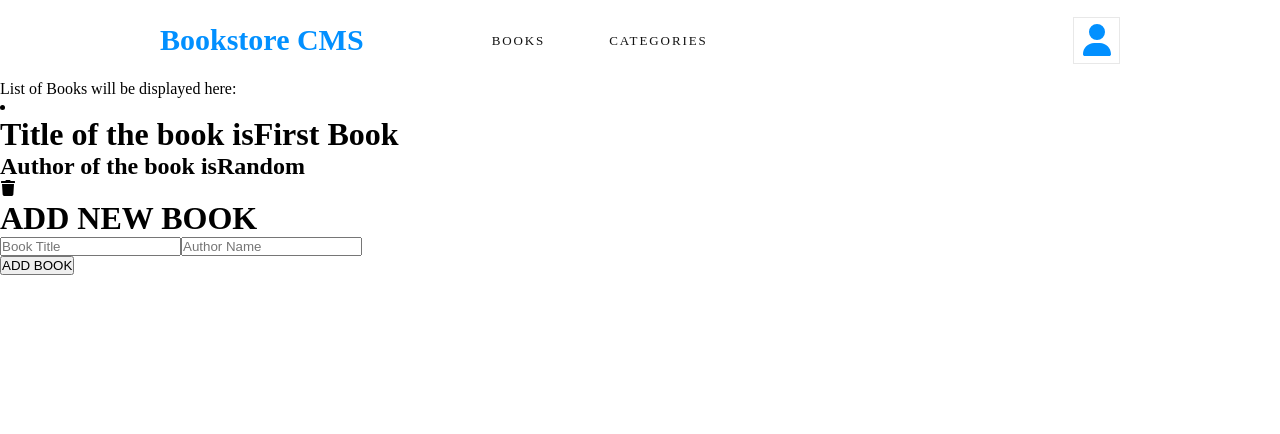
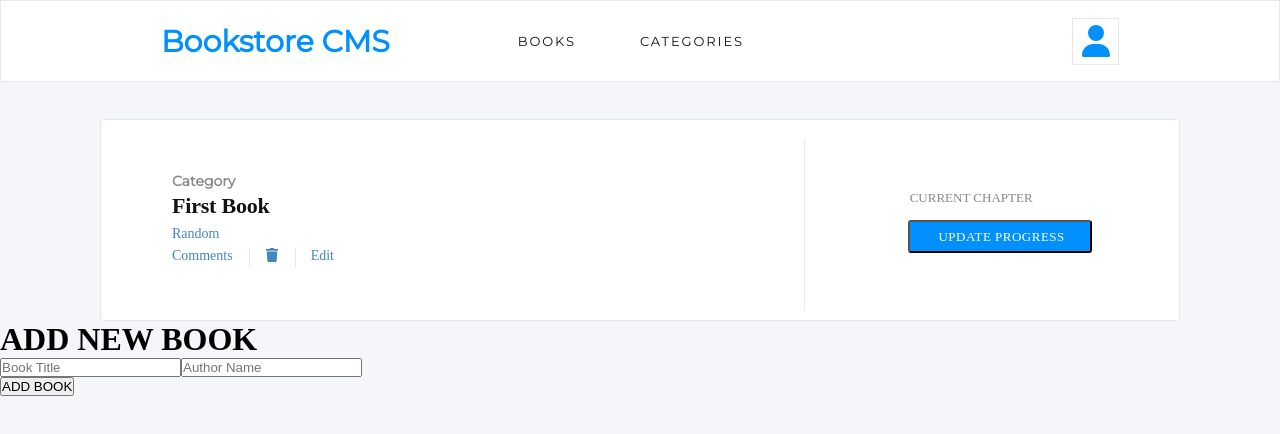
Before and after one commit to Sajeelzafar/BookWebsite, a React (Create React App) app: page /books in a window 1280 px wide. Shown: the top 434 px of the page. Built offline with nearby package versions, Linux system fonts and the light colour scheme; no server answers.

Commit message:
Style the list items of books appearing

```diff
--- a/src/App.css
+++ b/src/App.css
@@ -1,11 +1,19 @@
+@import url('https://fonts.googleapis.com/css?family=Roboto Slab');
+@import url('https://fonts.googleapis.com/css?family=Montserrat');
+
 :root {
     --azure: #0290ff;
     --black-two: #121212;
+    --pale-grey: #f5f6fa;
 }
 
 * {
     margin: 0;
     padding: 0;
+}
+
+body {
+    background-color: var(--pale-grey);
 }
 
 .navBar {
@@ -15,6 +23,8 @@
     align-items: center;
     padding-left: 10rem;
     padding-right: 10rem;
+    background-color: #fff;
+    border: solid 1px #e8e8e8;
 }
 
 .navLeftSide {
@@ -67,3 +77,127 @@
     font-size: 2rem;
     color: var(--azure);
 }
+
+.Booksection{
+    display: grid;
+    grid-template-columns: 2fr 1fr;
+    height: 10.625rem;
+    margin: 2.313rem 6.25rem 0;
+    padding: 1.25rem 2.688rem 0.625rem 2.688rem;
+    border-radius: 4px;
+    border: solid 1px #e8e8e8;
+    background-color: #fff;
+}
+
+.leftColumn {
+    display: flex;
+    padding-top: 2rem;
+    padding-left: 1.75rem;
+    flex-direction: column;
+    border-right: 1px solid #e8e8e8;
+}
+
+.categoryHeading {
+    height: 1.125rem;
+    margin: 0 2.438rem 0 0;
+    opacity: 0.5;
+    font-family: Montserrat;
+    font-size: 0.875rem;
+    font-weight: bold;
+    font-stretch: normal;
+    font-style: normal;
+    line-height: normal;
+    letter-spacing: normal;
+    color: var(--black-two);
+}
+
+.bookTitle {
+    font-family: RobotoSlab;
+    margin: 0.188rem 20.188rem 0 0;
+    height: 1.813rem;
+    font-size: 1.375rem;
+    font-weight: bold;
+    font-stretch: normal;
+    font-style: normal;
+    line-height: normal;
+    letter-spacing: -0.2px;
+    color: var(--black-two);
+}
+
+.bookAuthor {
+    height: 1.188rem;
+    margin: 0.25rem 0 0;
+    font-family: RobotoSlab;
+    font-size: 0.875rem;
+    font-weight: 300;
+    font-stretch: normal;
+    font-style: normal;
+    line-height: normal;
+    letter-spacing: normal;
+    color: #4386bf;
+}
+
+.bookOptions {
+    list-style-type: none;
+    display: flex;
+    align-items: center;
+}
+
+.bookOptionItems {
+    height: 1.188rem;
+    margin: 0.188rem 0.938rem 0.125rem 0;
+    font-family: RobotoSlab;
+    font-size: 0.875rem;
+    font-weight: 300;
+    font-stretch: normal;
+    font-style: normal;
+    line-height: normal;
+    letter-spacing: normal;
+    color: #4386bf;
+    padding-right: 1rem;
+    border-right: solid 1px #e8e8e8;
+    cursor: pointer;
+}
+
+.bookOptions > li:nth-child(3){
+    border: none;
+}
+
+.rightColumn {
+    display: flex;
+    flex-direction: column;
+    align-items: center;
+    justify-content: center;
+}
+
+.rightColumnHeading {
+    height: 1.125rem;
+    margin: 0.063rem 3.625rem 0 3.688rem;
+    opacity: 0.5;
+    font-family: RobotoSlab;
+    font-size: 0.813rem;
+    font-weight: 300;
+    font-stretch: normal;
+    font-style: normal;
+    line-height: normal;
+    letter-spacing: normal;
+    color: var(--black-two);
+}
+
+.rightColumnButton {
+    width: 11.5rem;
+    height: 2.063rem;
+    margin: 0.75rem 0 0.563rem 3.688rem;
+    padding: 0.438rem 1.188rem 0.5rem 1.375rem;
+    border-radius: 3px;
+    background-color: var(--azure);
+    font-family: RobotoSlab;
+    font-size: 0.813rem;
+    font-weight: 300;
+    font-stretch: normal;
+    font-style: normal;
+    line-height: normal;
+    letter-spacing: 0.5px;
+    text-align: center;
+    color: #fff;
+}
--- a/src/components/Book.js
+++ b/src/components/Book.js
@@ -3,14 +3,12 @@ import PropTypes from 'prop-types';
 
 const Book = ({ title, author }) => (
   <div>
-    <h1>
-      Title of the book is
+    <h2 className="bookTitle">
       {title}
-    </h1>
-    <h2>
-      Author of the book is
+    </h2>
+    <h3 className="bookAuthor">
       {author}
-    </h2>
+    </h3>
   </div>
 );
 
--- a/src/components/Books.js
+++ b/src/components/Books.js
@@ -13,16 +13,28 @@ const Books = () => {
   }, []);
   return (
     <div>
-      List of Books will be displayed here:
+      {
+      book.map((element) => (
+        <section key={element.id} className="Booksection">
 
-      {
-            book.map((element) => (
-
-              <li key={element.id}>
-                <Book title={element.title} author={element.author} />
+          <div className="leftColumn">
+            <span className="categoryHeading"> Category </span>
+            <Book title={element.title} author={element.author} />
+            <ul className="bookOptions">
+              <li className="bookOptionItems"> Comments </li>
+              <li className="bookOptionItems">
                 <FaTrash onClick={() => dispatch(delBook(element.id))} />
               </li>
-            ))
+              <li className="bookOptionItems"> Edit </li>
+            </ul>
+          </div>
+
+          <div className="rightColumn">
+            <span className="rightColumnHeading">CURRENT CHAPTER</span>
+            <button className="rightColumnButton" type="button">UPDATE PROGRESS</button>
+          </div>
+        </section>
+      ))
         }
       <Form />
     </div>
```
